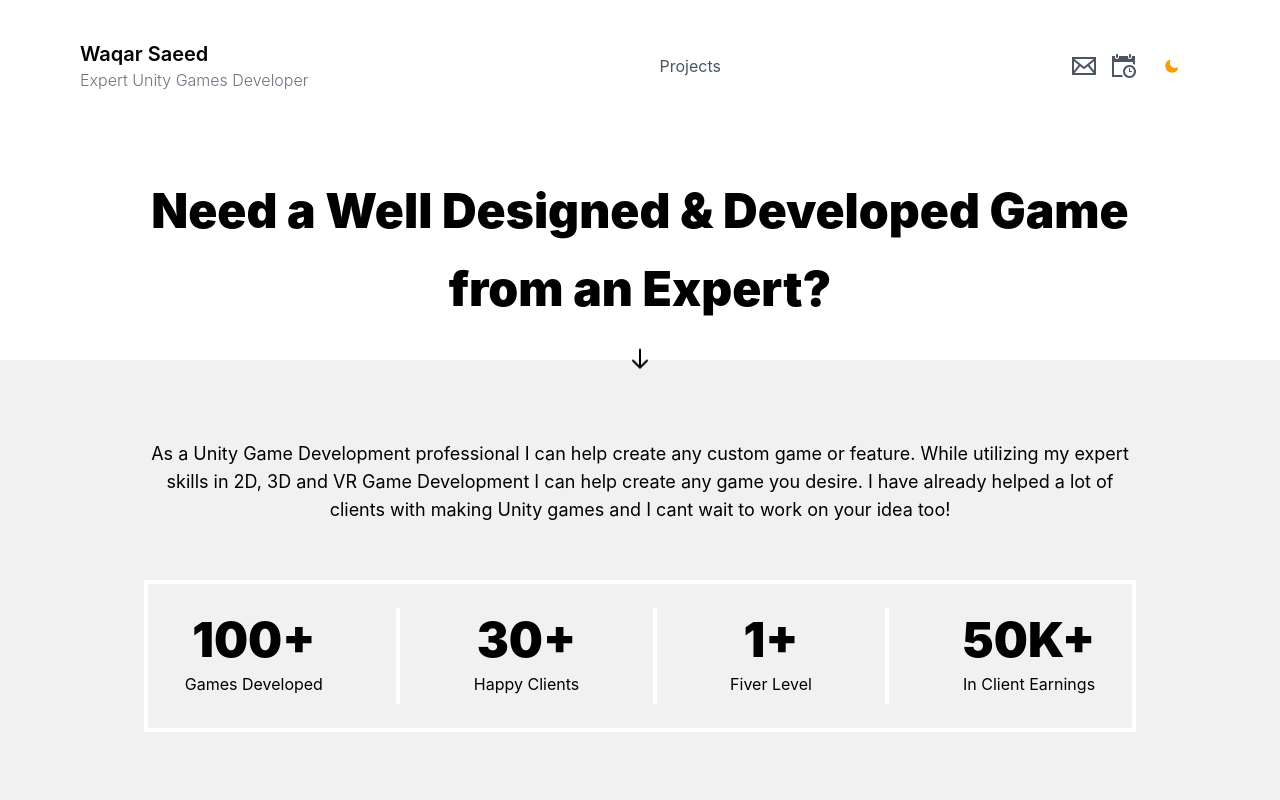
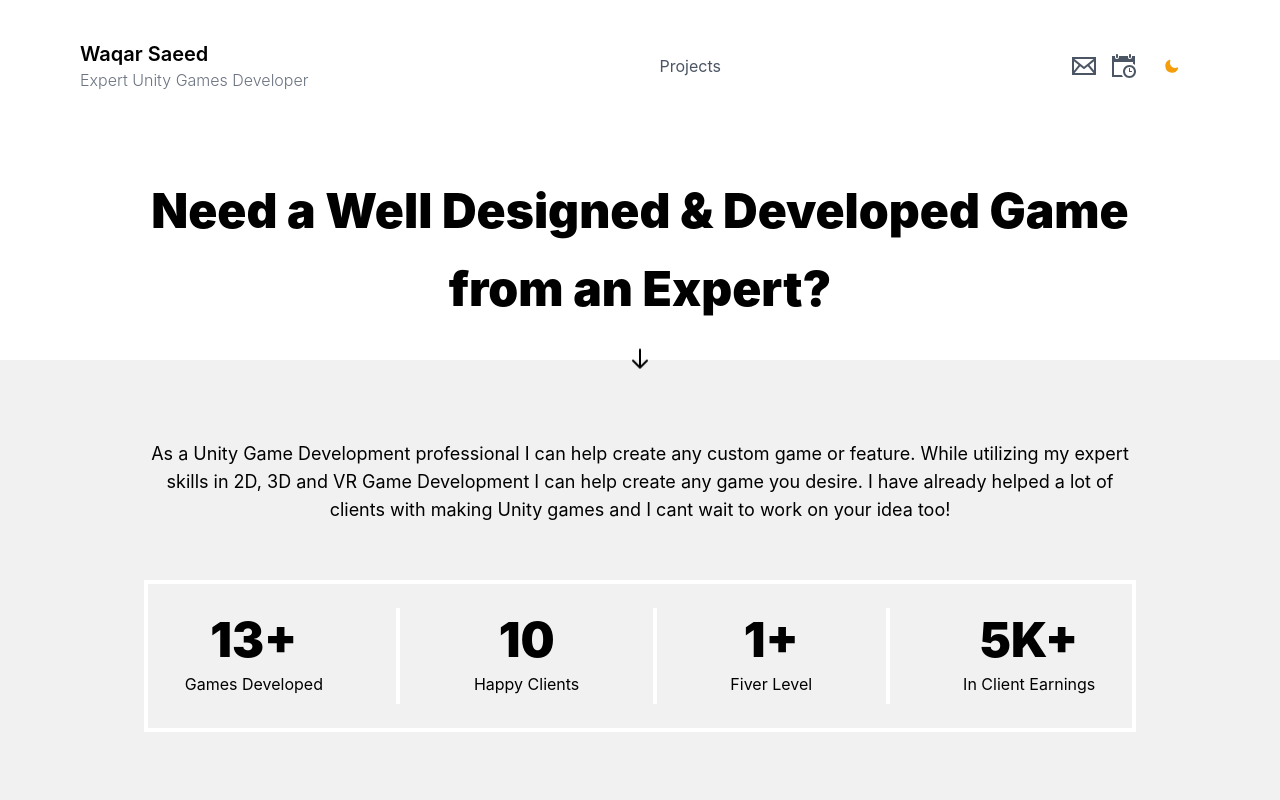
Before and after one commit to qarixaeed1/portfolio, a Next.js app: page / in a window 1280 px wide. Shown: the top 800 px of the page. Built offline with nearby package versions, Linux system fonts and the light colour scheme.

Commit message:
Update MainContent.js

```diff
--- a/components/MainContent.js
+++ b/components/MainContent.js
@@ -26,14 +26,14 @@ export default function MainContent() {
                     <div className="flex flex-col md:flex-row justify-around py-6 mt-4 border-4 border-white">
                         <div>
                             <p className="text-3xl font-black md:text-5xl py-2">
-                                <CountUp end="100" duration="2" />+
+                                <CountUp end="13" duration="2" />+
                             </p>
                             Games Developed
                         </div>
                         <p className="border-b-4 w-full md:border-l-4 border-white md:h-24 md:w-0" />
                         <div>
                             <p className="text-3xl font-black md:text-5xl py-2">
-                                <CountUp end="30" duration="2" />+
+                                <CountUp end="10" duration="2" />
                             </p>
                             Happy Clients
                         </div>
@@ -47,7 +47,7 @@ export default function MainContent() {
                         <p className="border-b-4 w-full md:border-l-4 border-white md:h-24 md:w-0" />
                         <div>
                             <p className="text-3xl font-black md:text-5xl py-2">
-                                <CountUp end="50" duration="2" />K+
+                                <CountUp end="5" duration="2" />K+
                             </p>
                             In Client Earnings
                         </div>
```
